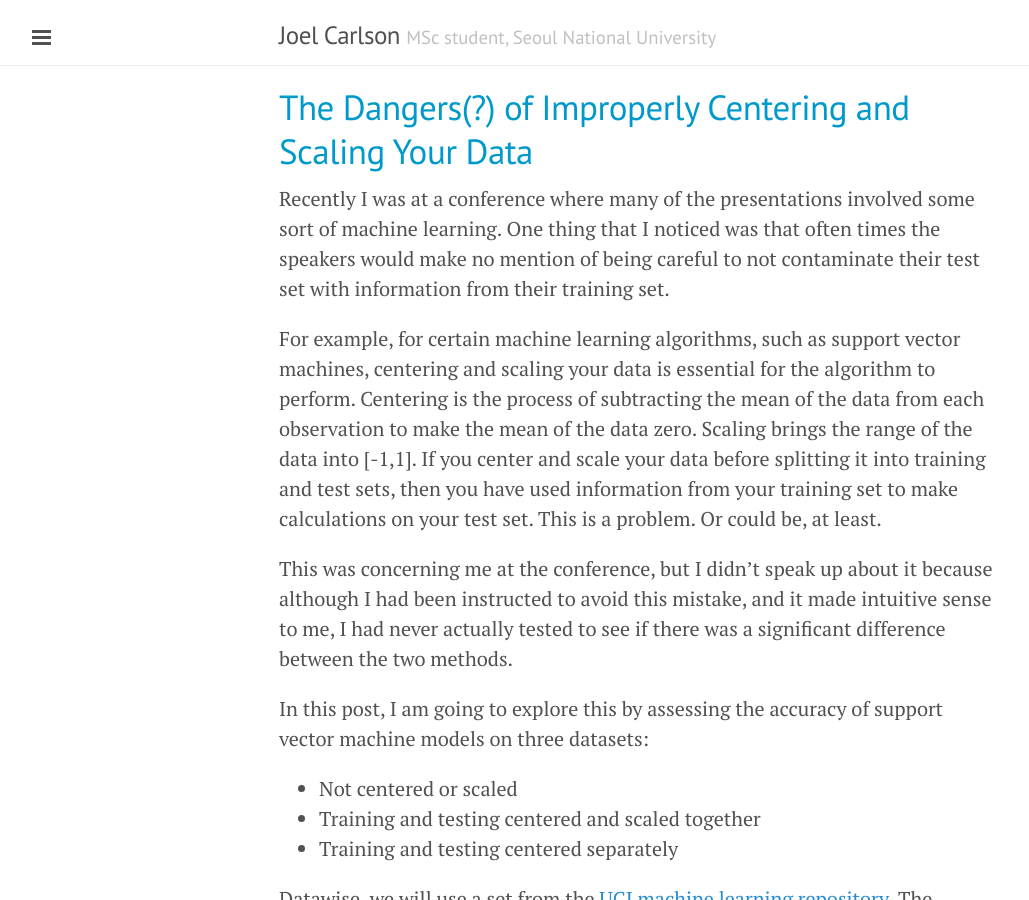
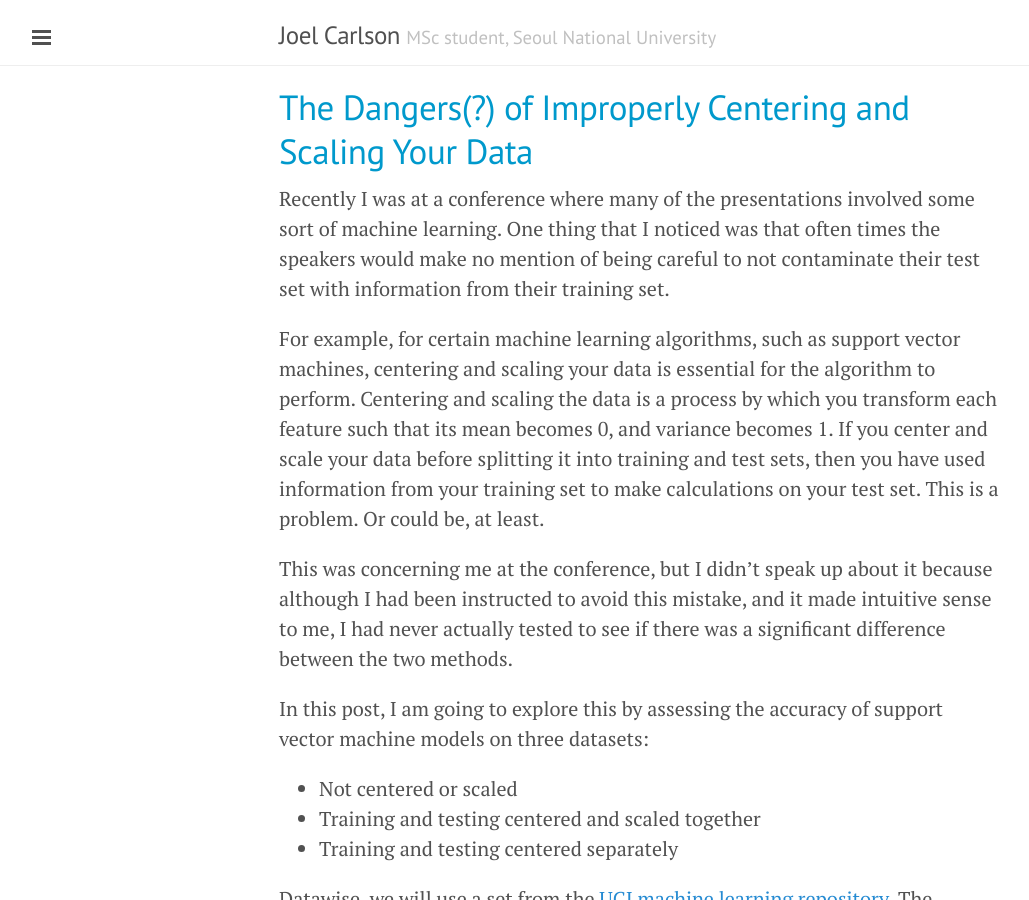
Before and after one commit to joelcarlson/joelcarlson.github.io, a Jekyll site: the page built from _posts/2015-08-18-CentreScale.md, in a window 1280 px wide and 900 px high. Shown: the whole window, without its empty margins (1-1030 px from the left). Built offline with Jekyll 4.4.1, drawn with Linux system fonts in a browser that asks for light colours; Markdown is read by kramdown in place of the engine named in the settings.

Commit message:
Update 2015-08-18-CentreScale.md

```diff
--- a/_posts/2015-08-18-CentreScale.md
+++ b/_posts/2015-08-18-CentreScale.md
@@ -8,7 +8,7 @@ excerpt: What happens if you center and scale your training and test set data to
 
 Recently I was at a conference where many of the presentations involved some sort of machine learning. One thing that I noticed was that often times the speakers would make no mention of being careful to not contaminate their test set with information from their training set.
 
-For example, for certain machine learning algorithms, such as support vector machines, centering and scaling your data is essential for the algorithm to perform. Centering is the process of subtracting the mean of the data from each observation to make the mean of the data zero. Scaling brings the range of the data into [-1,1]. If you center and scale your data before splitting it into training and test sets, then you have used information from your training set to make calculations on your test set. This is a problem. Or could be, at least.
+For example, for certain machine learning algorithms, such as support vector machines, centering and scaling your data is essential for the algorithm to perform. Centering and scaling the data is a process by which you transform each feature such that its mean becomes 0, and variance becomes 1. If you center and scale your data before splitting it into training and test sets, then you have used information from your training set to make calculations on your test set. This is a problem. Or could be, at least.
 
 This was concerning me at the conference, but I didn't speak up about it because although I had been instructed to avoid this mistake, and it made intuitive sense to me, I had never actually tested to see if there was a significant difference between the two methods.
 
```
